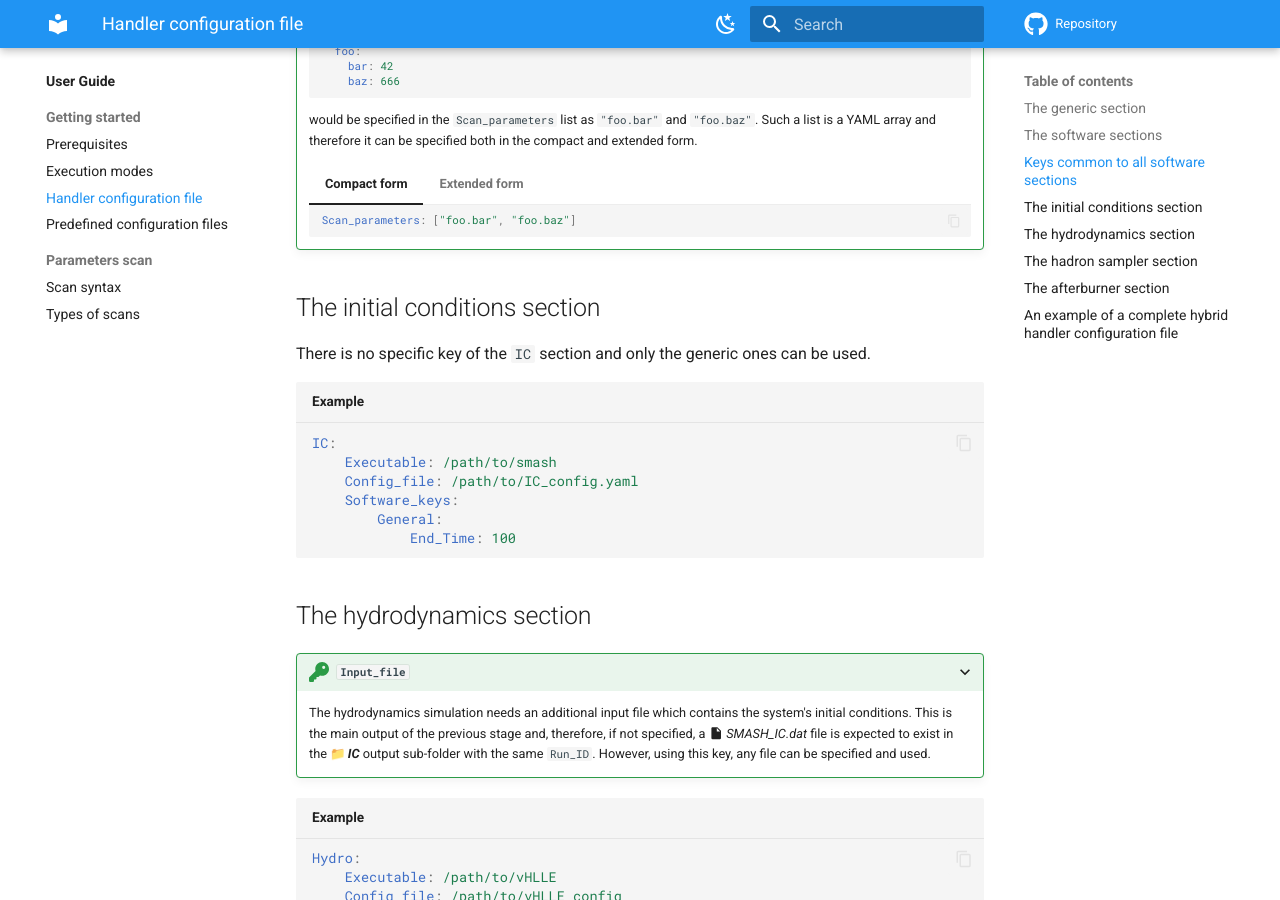
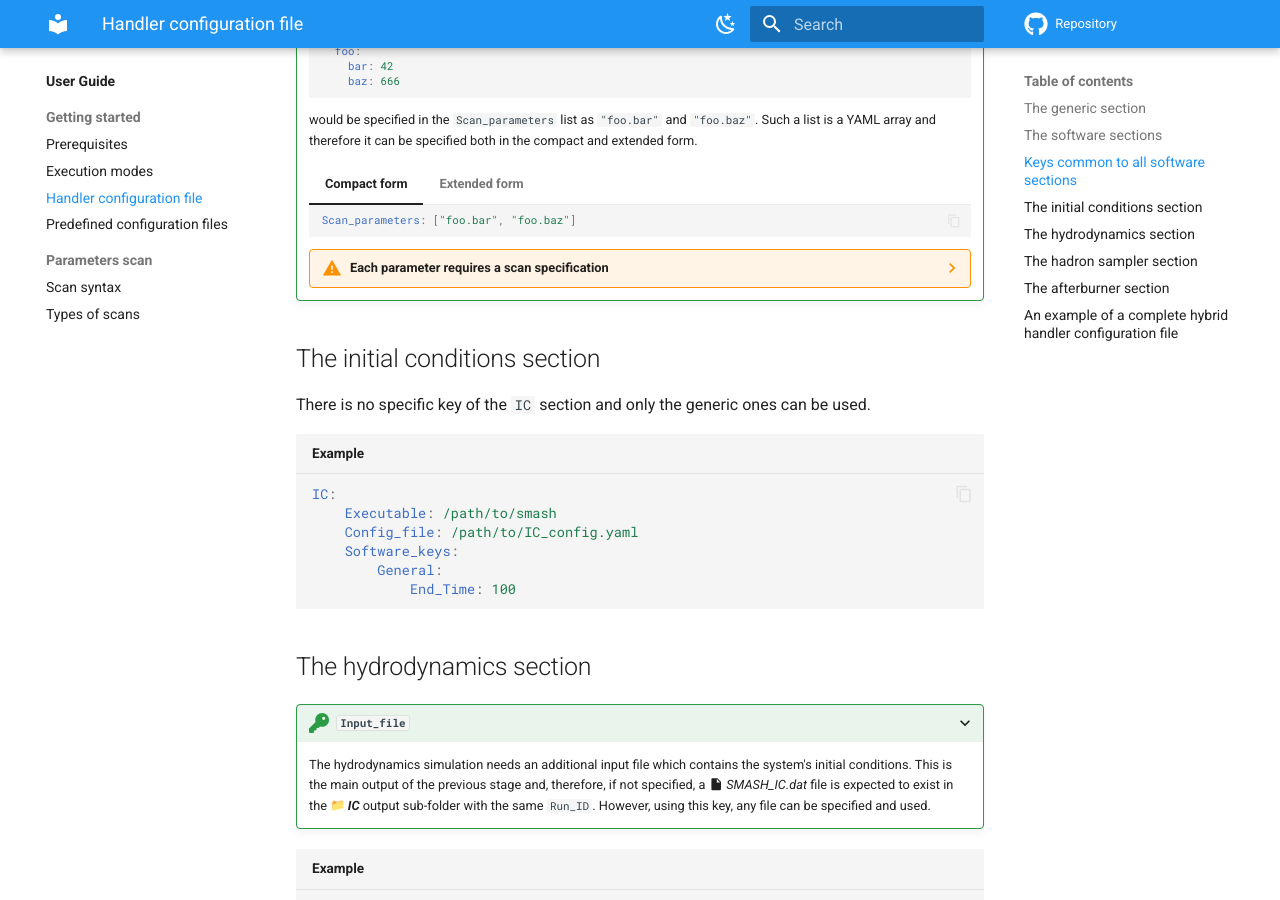
Before and after one commit to smash-transport/smash-vhlle-hybrid, an MkDocs documentation site: the page built from docs/user/configuration_file.md, in a window 1280 px wide and 900 px high, scrolled down 1878 px. Built offline with MkDocs 1.6.1 and Material for MkDocs 9.7.7, drawn with Linux system fonts in a browser that asks for light colours; emoji names are drawn with the system emoji font; comment, search, counter and statistics services are not loaded; the version menu is left out; some of the changed lines change nothing that is shown.

Commit message:
Add warning and cross link about Scan_parameters key

````diff
--- a/docs/user/configuration_file.md
+++ b/docs/user/configuration_file.md
@@ -86,6 +86,9 @@
          - "foo.bar"
          - "foo.baz"
         ```
+
+    ??? warning "Each parameter requires a scan specification"
+        Parameters specified in the `Scan_parameters` list need to be accompanied by their scan values to be specified in the `Software_keys` section of the same stage [:material-arrow-right-box: the parameters scan syntax](scans_syntax.md).
 
 ## The initial conditions section
 
````
